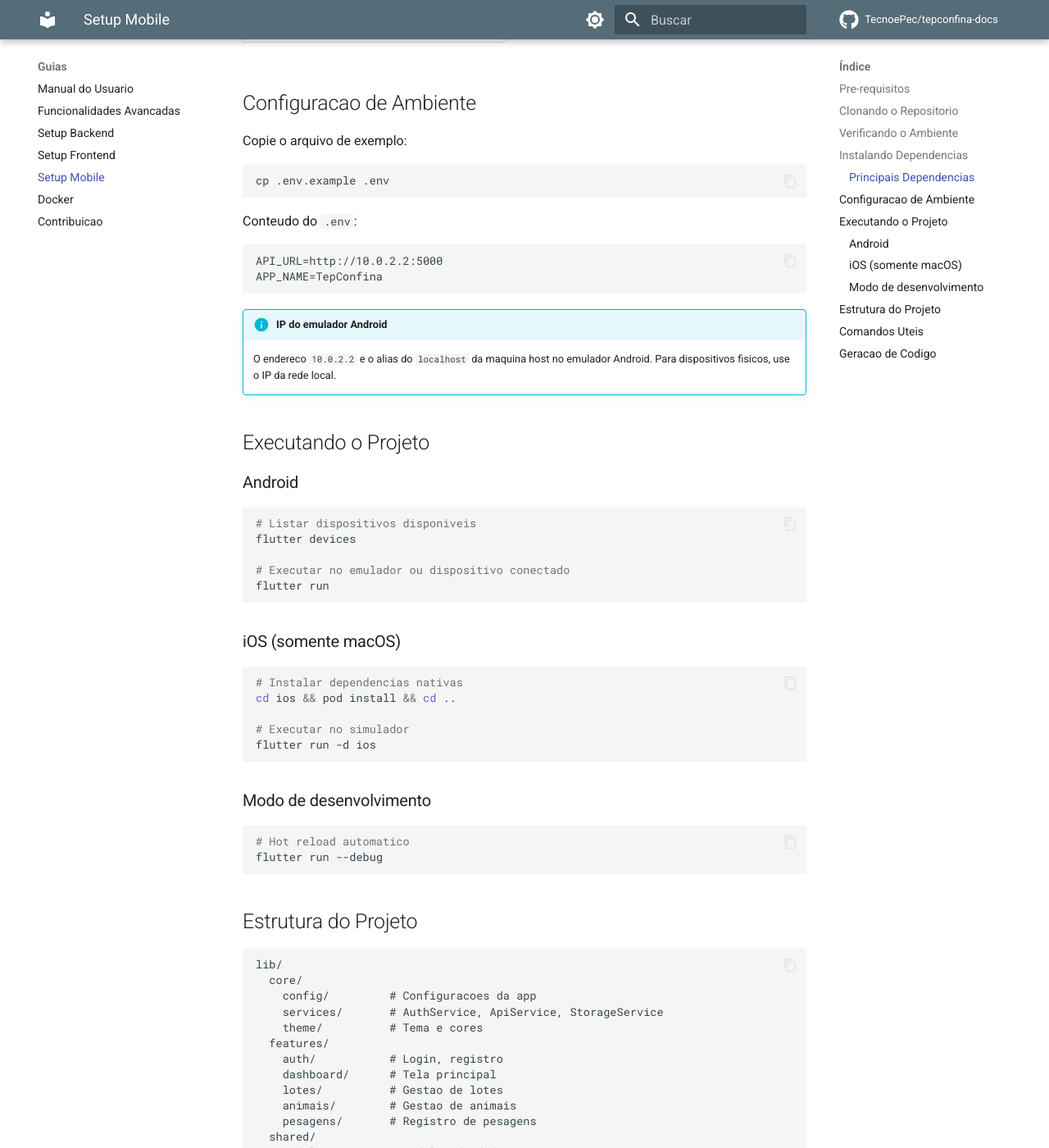
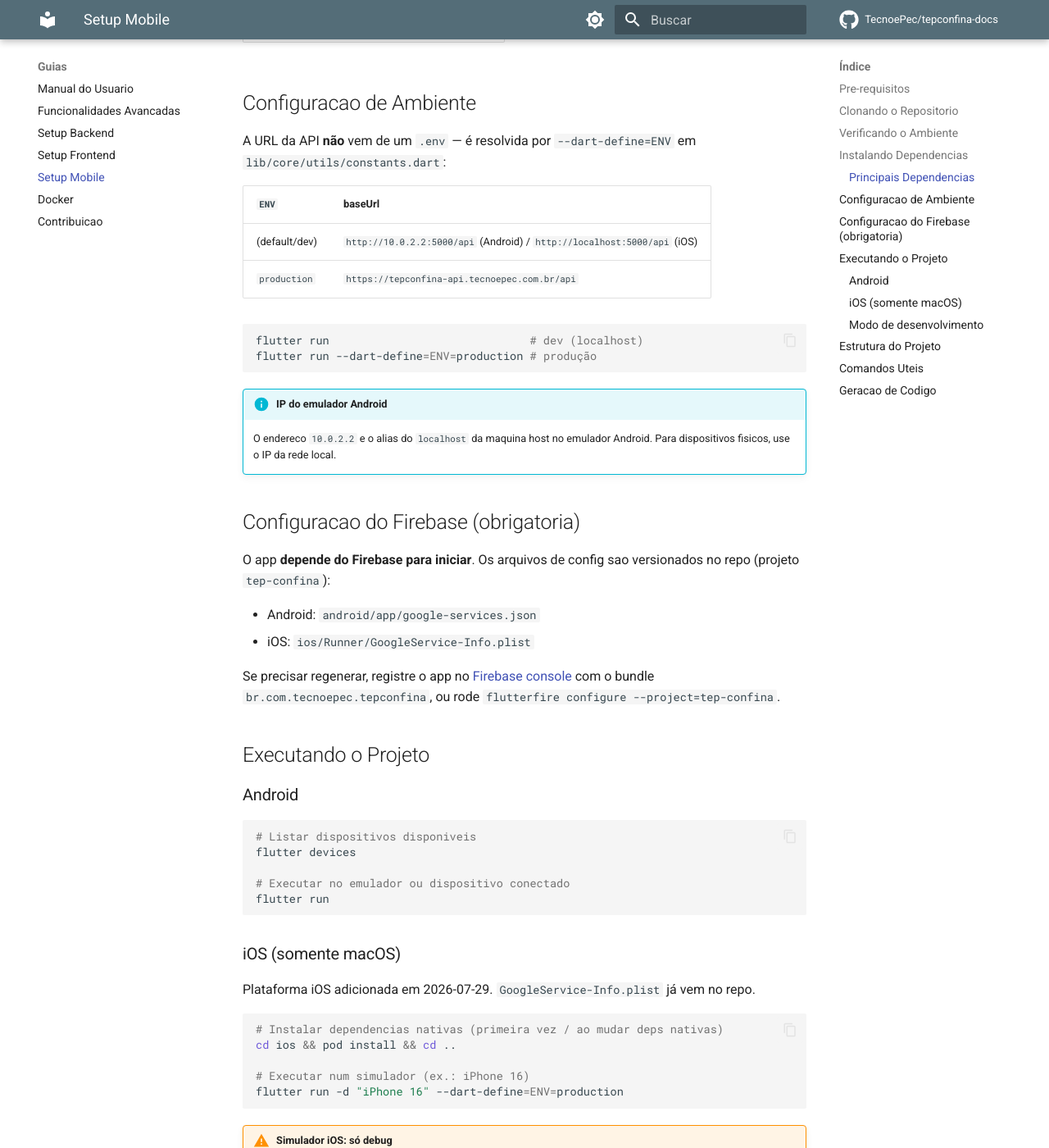
Before and after one commit to TecnoePec/tepconfina-docs, an MkDocs documentation site: the page built from docs/guias/setup-mobile.md, in a window 1280 px wide and 1400 px high, scrolled down 1669 px. Shown: the whole window at 82% size. Built offline with MkDocs 1.6.1 and Material for MkDocs 9.7.7, drawn with Linux system fonts in a browser that asks for light colours; comment, search, counter and statistics services are not loaded; some of the changed text lies outside the part shown.

Commit message:
docs: plataforma iOS + fórmulas corrigidas (GanhoArroba/margem) + config mobile (#1)
- arquitetura/mobile.md: iOS adicionado (bundle, deployment target, CI pendente),
  Firebase obrigatório no boot, caveat MainActivity/namespace, smoke test pós-deploy
- guias/setup-mobile.md: corrige config (ENV dart-define, não .env/API_URL),
  Firebase config obrigatória, iOS (pod install, só debug no simulador)
- dominio/regras-negocio.md: corrige fórmula do GanhoArroba (aplicava rendimento só
  na saída → ganho negativo) + adiciona Margem/Receita (arrobas totais)
- api/lotes.md: fechar retorna 204; detalhe expõe pesoSaida/quantidadeSaida/ganhoArroba

Co-authored-by: Claude Opus 4.8 <noreply@anthropic.com>

````diff
--- a/docs/guias/setup-mobile.md
+++ b/docs/guias/setup-mobile.md
@@ -52,21 +52,29 @@ flutter pub get
 
 ## Configuracao de Ambiente
 
-Copie o arquivo de exemplo:
+A URL da API **não** vem de um `.env` — é resolvida por `--dart-define=ENV` em `lib/core/utils/constants.dart`:
+
+| `ENV`        | baseUrl                                             |
+|--------------|-----------------------------------------------------|
+| (default/dev)| `http://10.0.2.2:5000/api` (Android) / `http://localhost:5000/api` (iOS) |
+| `production` | `https://tepconfina-api.tecnoepec.com.br/api`       |
 
 ```bash
-cp .env.example .env
-```
-
-Conteudo do `.env`:
-
-```env
-API_URL=http://10.0.2.2:5000
-APP_NAME=TepConfina
+flutter run                              # dev (localhost)
+flutter run --dart-define=ENV=production # produção
 ```
 
 !!! info "IP do emulador Android"
     O endereco `10.0.2.2` e o alias do `localhost` da maquina host no emulador Android. Para dispositivos fisicos, use o IP da rede local.
+
+## Configuracao do Firebase (obrigatoria)
+
+O app **depende do Firebase para iniciar**. Os arquivos de config sao versionados no repo (projeto `tep-confina`):
+
+- Android: `android/app/google-services.json`
+- iOS: `ios/Runner/GoogleService-Info.plist`
+
+Se precisar regenerar, registre o app no [Firebase console](https://console.firebase.google.com) com o bundle `br.com.tecnoepec.tepconfina`, ou rode `flutterfire configure --project=tep-confina`.
 
 ## Executando o Projeto
 
@@ -82,13 +90,18 @@ flutter run
 
 ### iOS (somente macOS)
 
+Plataforma iOS adicionada em 2026-07-29. `GoogleService-Info.plist` já vem no repo.
+
 ```bash
-# Instalar dependencias nativas
+# Instalar dependencias nativas (primeira vez / ao mudar deps nativas)
 cd ios && pod install && cd ..
 
-# Executar no simulador
-flutter run -d ios
+# Executar num simulador (ex.: iPhone 16)
+flutter run -d "iPhone 16" --dart-define=ENV=production
 ```
+
+!!! warning "Simulador iOS: só debug"
+    O simulador iOS suporta apenas modo **debug** — `--release`/`--profile` só funcionam em device fisico (que exige conta Apple Developer + assinatura).
 
 ### Modo de desenvolvimento
 
````
Also changed, not shown: docs/api/lotes.md (+10 -5 lines), docs/arquitetura/mobile.md (+15 -4 lines), docs/dominio/regras-negocio.md (+23 -5 lines).
